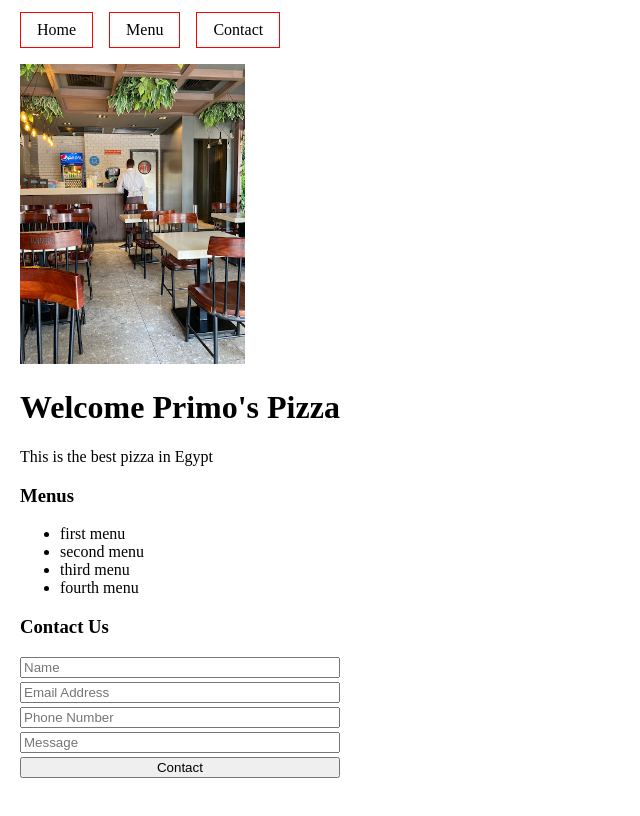
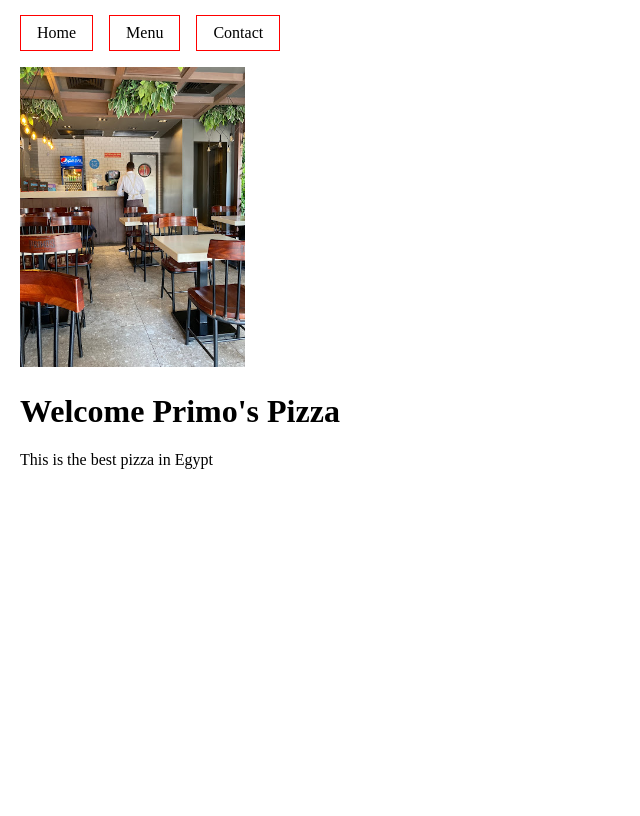
Before and after one commit to ahmed-hq/primos-pizza, a website built with webpack: page dist/index.html in a window 1280 px wide. Both pictures are taken after a click on the element "Home". Shown: the whole page, without its empty margins (0-640 px from the left). Built offline with nearby package versions, Linux system fonts and the light colour scheme.

Commit message:
Finishing tabs

```diff
--- a/src/loadPage.js
+++ b/src/loadPage.js
@@ -7,8 +7,6 @@ function loadPage(){
 
   createTabs();
   createHomePage();
-  createMenus();
-  createContact();
 
 }
 
--- a/src/style.css
+++ b/src/style.css
@@ -12,13 +12,14 @@ body {
   display: flex;
   flex-grow: 1;
   gap: 1rem;
-  margin-bottom: 1rem;
+  margin: 0.2rem 0rem 1rem 0rem;
 
 }
 
 .tab {
   border: 1px solid red;
   padding: 8px 16px;
+  cursor: pointer;
 }
 
 .tab:hover {
--- a/src/tabs.js
+++ b/src/tabs.js
@@ -1,3 +1,7 @@
+import createHomePage from './home'
+import createMenus from './menus';
+import createContact from './contact';
+
 const createTabs = () => {
   const tabsWrapper = document.createElement('div');
   tabsWrapper.setAttribute('class', 'tabs-wrapper');
@@ -20,17 +24,29 @@ const createTabs = () => {
   tabsWrapper.appendChild(contactTab);
 
   homeTab.addEventListener('click', () => {
-
+    clearPage();
+    createHomePage();
   });
 
-  homeTab.addEventListener('click', () => {
-
+  menuTab.addEventListener('click', () => {
+    clearPage();
+    createMenus();
   });
 
-  homeTab.addEventListener('click', () => {
-
+  contactTab.addEventListener('click', () => {
+    clearPage();
+    createContact();
   });
 
 }
 
+const clearPage = () => {
+  while (content.firstChild){
+    content.removeChild(content.lastChild);
+  }
+  createTabs()
+}
+
+
+
 export default createTabs;
```
Also changed, not shown: dist/main.js.
